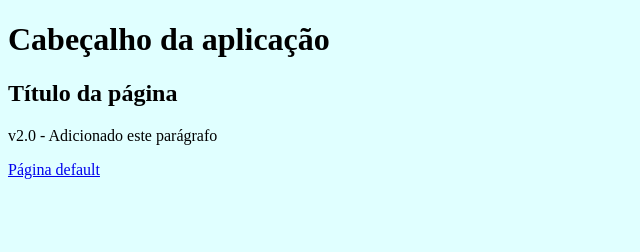
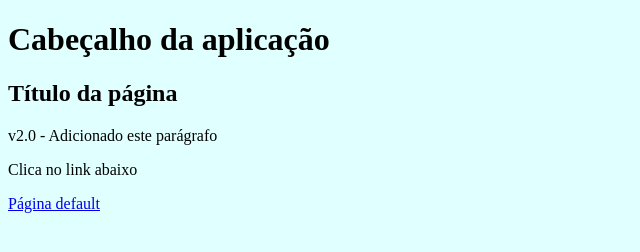
Before and after one commit to marianagregorio/01_mariana_git, a plain HTML site: page index.html in a window 1280 px wide. Shown: the whole page, without its empty margins (0-640 px from the left). Drawn offline with Linux system fonts and the light colour scheme.

Commit message:
Alterado index.html

```diff
--- a/index.html
+++ b/index.html
@@ -11,6 +11,7 @@
     <h1>Cabeçalho da aplicação</h1>
     <h2>Título da página</h2>
     <p>v2.0 - Adicionado este parágrafo</p>
+    <p>Clica no link abaixo</p>
     <a href="default.html">Página default</a>
 </body>
 </html>
```
